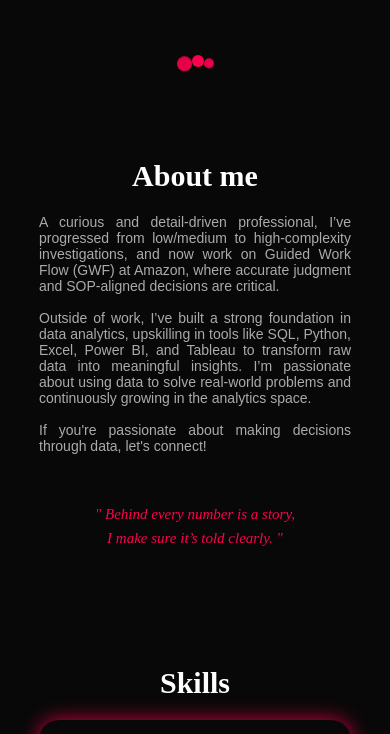
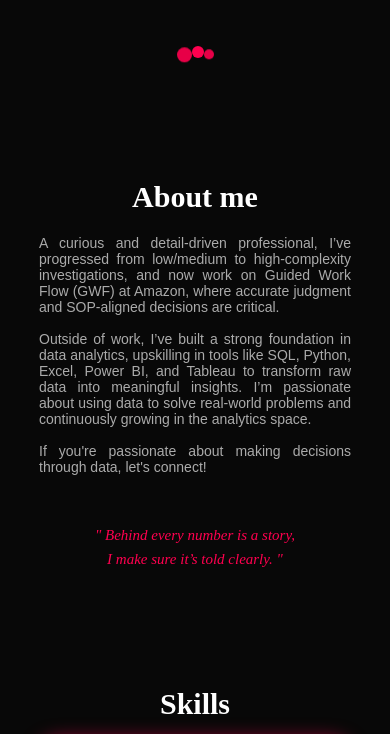
Before and after one commit to Navina-Murugadas/Portfolio, a plain HTML site: page index.html in a window 390 px wide. Shown: the part 587-1321 px from the top of the page. Drawn offline with Linux system fonts and the light colour scheme.

Commit message:
Update style.css

```diff
--- a/style.css
+++ b/style.css
@@ -31,7 +31,7 @@ body {
 }
 
 .logo {
-    width: 130px;
+    width: 120px;
 }
 
 .container {
@@ -44,7 +44,7 @@ body {
     justify-content: space-between;
     height: auto;
     flex-wrap: wrap; /* Allow wrapping for smaller screens */
-    margin-top: 15px;
+    margin-top: 10px;
 }
 
 /* Default styles for large screens (desktops/laptops) */
@@ -208,7 +208,7 @@ body {
 
     .container-1 {
         width: 100%; /* Adjust the container width */
-        height: 100%;
+        height: auto;
         text-align: center; /* Keep text left-aligned on tablets */
         padding-left: 0; /* Remove left padding for better centering */
         padding-top: 80px; /* Adjust top padding */
@@ -216,8 +216,8 @@ body {
 
     .container-2 {
         width: 100%; /* Adjust the container width */
-        height: 100%;
-        margin-top: 20px; /* Reduce the gap between container-1 and container-2 */
+        height: auto;
+        margin-top: 30px; /* Reduce the gap between container-1 and container-2 */
         padding-left: 0; /* Ensure both containers align the same */
     }
 
@@ -236,7 +236,7 @@ body {
 
     .container-1 {
         width: 100%; /* Adjust the container width */
-        height: 100%;
+        height: auto;
         text-align: center; /* Center the text */
         padding-left: 0; /* Remove extra padding */
         padding-top: 100px; /* Adjust top padding */
@@ -245,8 +245,8 @@ body {
 
     .container-2 {
         width: 100%; /* Adjust the container width */
-        height: 100%;
-        margin-top: 20px; /* Slightly reduce the gap between containers */
+        height: auto;
+        margin-top: 35px; /* Slightly reduce the gap between containers */
         height: auto;
     }
 
```
